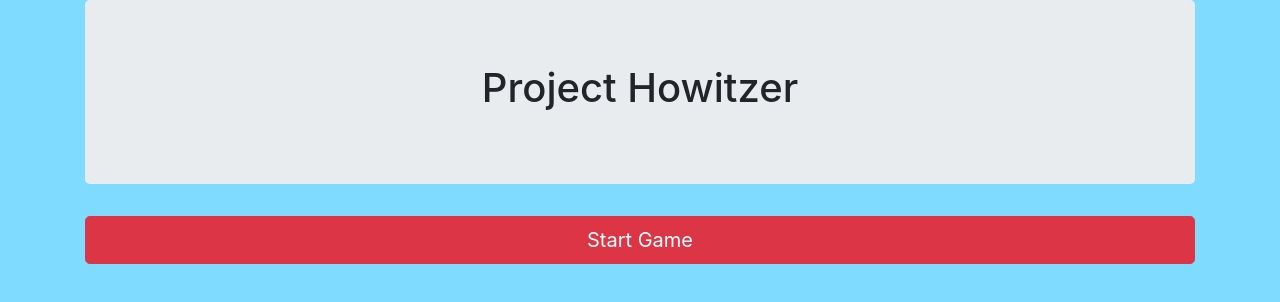
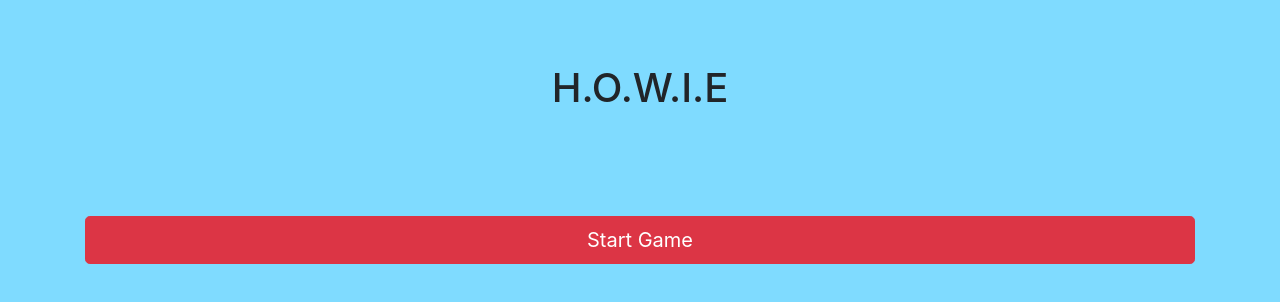
Before and after one commit to Riverface/Project-howitzer, a website built with webpack: page src/index.html in a window 1280 px wide. Built offline with nearby package versions, Linux system fonts and the light colour scheme; files whose address does not match are found by name.

Commit message:
Add visual changes to front page.

```diff
--- a/src/index.html
+++ b/src/index.html
@@ -6,7 +6,7 @@
 	<body>
 		<div class="container">
 			<div class="jumbotron">
-				<h1>Project Howitzer</h1>
+				<h1>H.O.W.I.E</h1>
 			</div>
 			<button type="button" class="btn btn-danger btn-lg btn-block" id="start-button">Start Game</button>
 		</div>
--- a/src/styles.css
+++ b/src/styles.css
@@ -4,8 +4,5 @@ body {
 
 .jumbotron {
 	text-align: center;
+	background-color: #7FDBFF;
 }
-
-#start-button {
-	align-items: center;
-}
```
